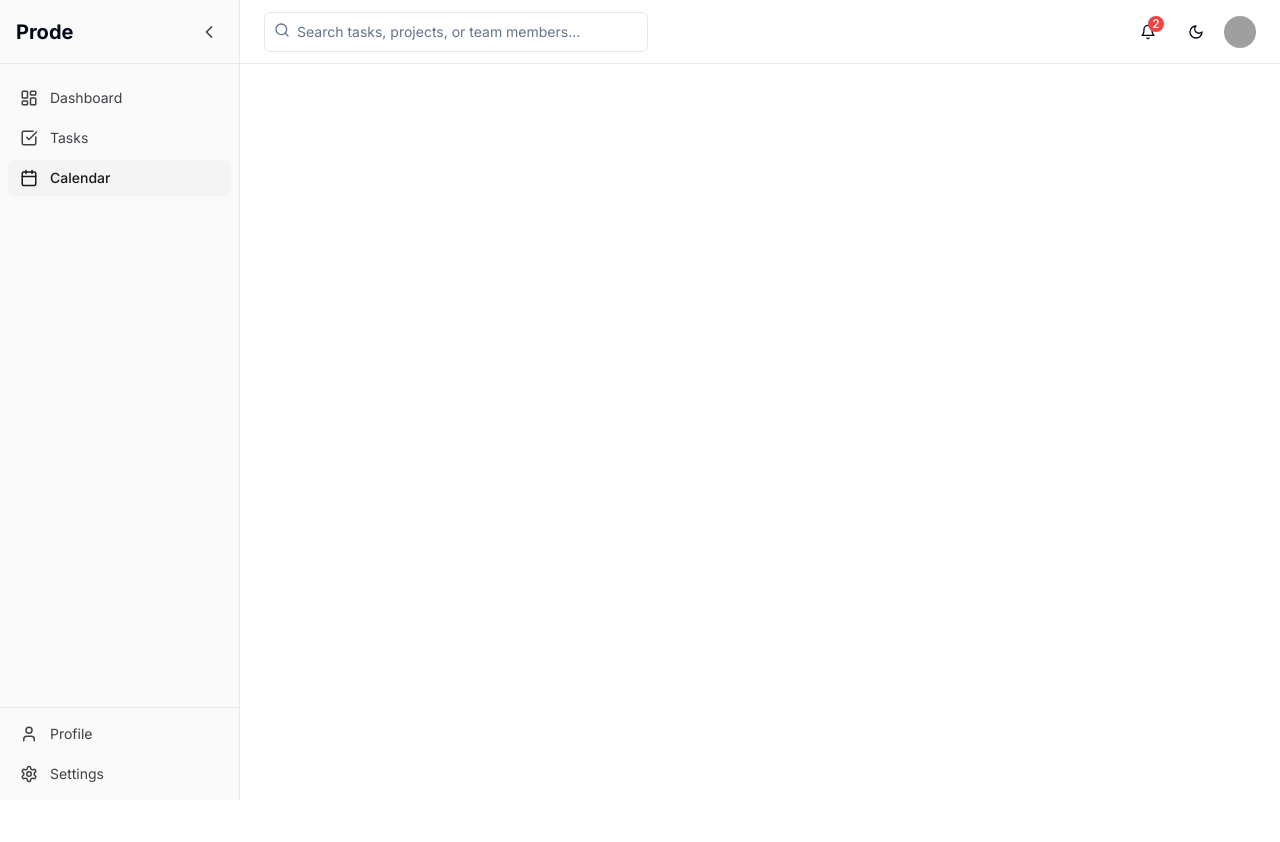
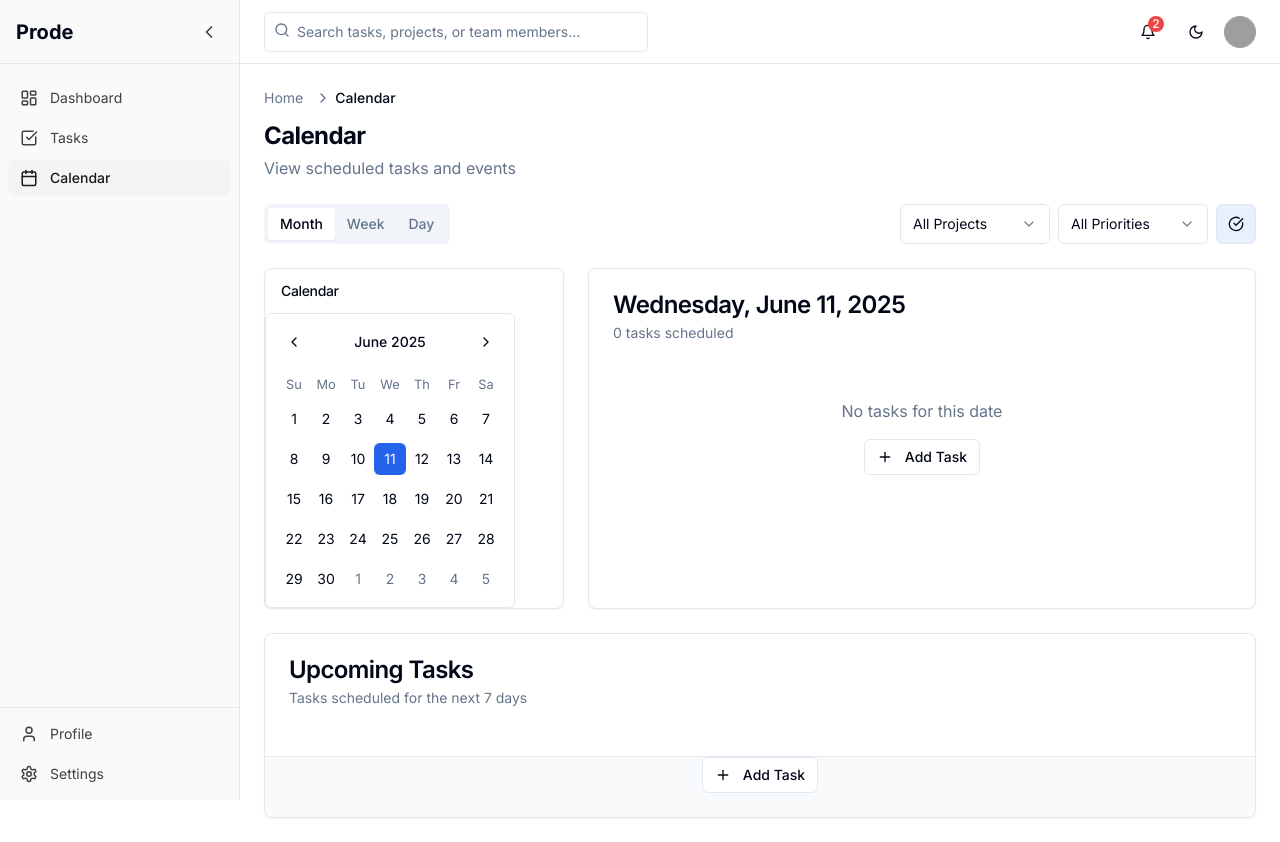
Before and after one commit to farzadasgari/ProdeXa, a React (Vite) app: page /calendar in a window 1280 px wide. Before the commit the page ends 800 px from the top, so only its background shows below. Built offline with nearby package versions, Linux system fonts and the light colour scheme; grey boxes are pictures that could not be loaded.

Commit message:
add calendar page

```diff
--- a/src/App.tsx
+++ b/src/App.tsx
@@ -7,6 +7,7 @@ import MainLayout from "./components/layout/MainLayout";
 import Index from "./pages/Index";
 import Profile from "./pages/Profile";
 import Tasks from "./pages/Tasks";
+import Calendar from "./pages/Calendar";
 
 const queryClient = new QueryClient();
 
@@ -39,7 +40,7 @@ const App = () => {
                             path="/calendar"
                             element={
                                 <MainLayout>
-                                    {/*<Calendar/>*/}
+                                    <Calendar/>
                                 </MainLayout>
                             }
                         />
--- /dev/null
+++ b/src/pages/Calendar.tsx
@@ -0,0 +1,15 @@
+import PageLayout from "@/components/layout/PageLayout";
+import TaskCalendar from "@/components/tasks/TaskCalendar";
+
+const CalendarPage = () => {
+    return (
+        <PageLayout
+            title="Calendar"
+            subtitle="View scheduled tasks and events"
+        >
+            <TaskCalendar />
+        </PageLayout>
+    );
+};
+
+export default CalendarPage;
```
